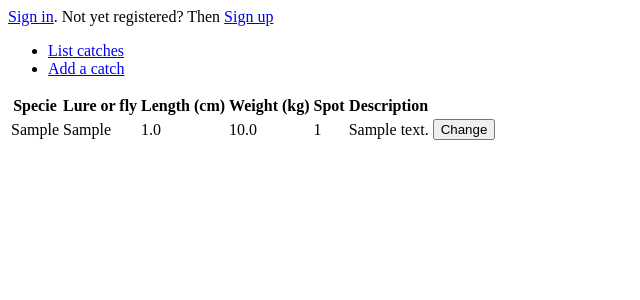
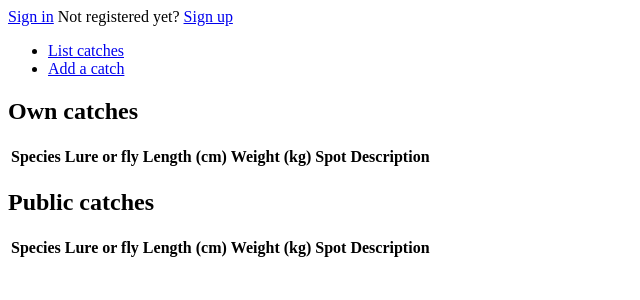
Before and after one commit to matiastamsi/KalastajanKaveri, a Flask app: page /catches in a window 1280 px wide. Shown: the top 300 px of the page, without its empty margins (0-640 px from the left). Run offline with Flask 2, Linux system fonts and the light colour scheme; tables that the repository leaves empty hold one stand-in row (values such as "Sample post"); lists and menus that the app fills with data are empty.

Commit message:
User's own catches and public catches separated in listing catches.

```diff
--- a/application/catches/models.py
+++ b/application/catches/models.py
@@ -6,7 +6,7 @@ class Catch(db.Model):
     date_modified = db.Column(db.DateTime, default=db.func.current_timestamp(),
     onupdate=db.func.current_timestamp())
 
-    specie = db.Column(db.String(144), nullable=False)
+    species = db.Column(db.String(144), nullable=False)
     lure_or_fly = db.Column(db.String(144), nullable=False)
     length = db.Column(db.Float, nullable=False)
     weight = db.Column(db.Float, nullable=False)
@@ -17,8 +17,8 @@ class Catch(db.Model):
     account_id = db.Column(db.Integer, db.ForeignKey('account.id'),
                            nullable=False)
 
-    def __init__(self, specie, lure_or_fly, length, weight, spot_id, description, private_or_public):
-        self.specie = specie
+    def __init__(self, species, lure_or_fly, length, weight, spot_id, description, private_or_public):
+        self.species = species
         self.lure_or_fly = lure_or_fly
         self.length = length
         self.weight = weight
--- a/application/catches/views.py
+++ b/application/catches/views.py
@@ -18,7 +18,7 @@ def catches_form():
 @app.route("/catches/", methods=["POST"])
 @login_required
 def catches_create():
-    c = Catch(request.form.get("specie"), request.form.get("lure_or_fly"), request.form.get("length"), request.form.get("weight"), request.form.get("spot_id"), request.form.get("description"), request.form.get("private_or_public"))
+    c = Catch(request.form.get("species"), request.form.get("lure_or_fly"), request.form.get("length"), request.form.get("weight"), request.form.get("spot_id"), request.form.get("description"), request.form.get("private_or_public"))
     c.account_id = current_user.id
     db.session().add(c)
     db.session().commit()
@@ -36,7 +36,7 @@ def catches_change(catch_id):
 @login_required
 def catches_save():
     c = Catch.query.get(catchId)
-    c.specie = request.form.get("specie")
+    c.species = request.form.get("species")
     c.lure_or_fly = request.form.get("lure_or_fly")
     c.length = request.form.get("length")
     c.weight = request.form.get("weight")
--- a/application/templates/catches/list.html
+++ b/application/templates/catches/list.html
@@ -3,7 +3,8 @@
 {% block body %}
   <table>
     <tr>
-      <th> Specie </th>
+      <h2> Own catches </h2>
+      <th> Species </th>
       <th> Lure or fly </th>
       <th> Length (cm) </th>
       <th> Weight (kg) </th>
@@ -12,8 +13,9 @@
       <th></th>
     </tr>
     {% for catch in catches %}
+    {% if current_user.id == catch.account_id %}
     <tr>
-      <td>{{ catch.specie }}</td>
+      <td>{{ catch.species }}</td>
       <td>{{ catch.lure_or_fly }}</td>
       <td>{{ catch.length }}</td>
       <td>{{ catch.weight }}</td>
@@ -25,6 +27,33 @@
         </form>
       </td>
     </tr>
+    {% endif %}
     {% endfor %}
   </table>
+
+  <table>
+  <tr>
+      <h2> Public catches </h2>
+      <th> Species </th>
+      <th> Lure or fly </th>
+      <th> Length (cm) </th>
+      <th> Weight (kg) </th>
+      <th> Spot </th>
+      <th> Description </th>
+      <th></th>
+    </tr>
+    {% for catch in catches %}
+    {% if catch.private_or_public == 'public' %}
+    <tr>
+      <td>{{ catch.species }}</td>
+      <td>{{ catch.lure_or_fly }}</td>
+      <td>{{ catch.length }}</td>
+      <td>{{ catch.weight }}</td>
+      <td>{{ catch.spot_id }}</td>
+      <td>{{ catch.description }}</td>
+    </tr>
+    {% endif %}
+    {% endfor %}
+
+  </table>
 {% endblock %}
--- a/application/templates/layout.html
+++ b/application/templates/layout.html
@@ -11,7 +11,7 @@
 	Signed in as {{ current_user.name }}. <a href="{{ url_for('auth_logout') }}">Sign out</a>
       </p>
       {% else %}
-      <a href="{{ url_for('auth_login') }}">Sign in</a>. Not yet registered? Then  <a href="{{ url_for('auth_form') }}">Sign up</a>
+      <a href="{{ url_for('auth_login') }}">Sign in</a> Not registered yet? <a href="{{ url_for('auth_form') }}">Sign up</a>
       {% endif %}
 
       <ul>
```
Also changed, not shown: application/templates/catches/change.html (+10 -5 lines), application/templates/catches/new.html (+10 -6 lines).
